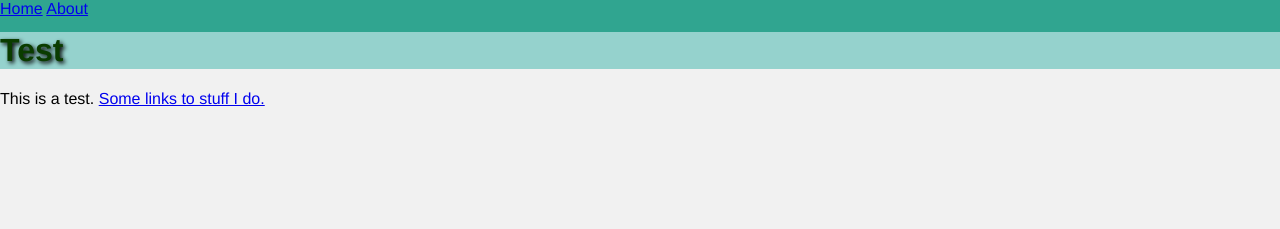
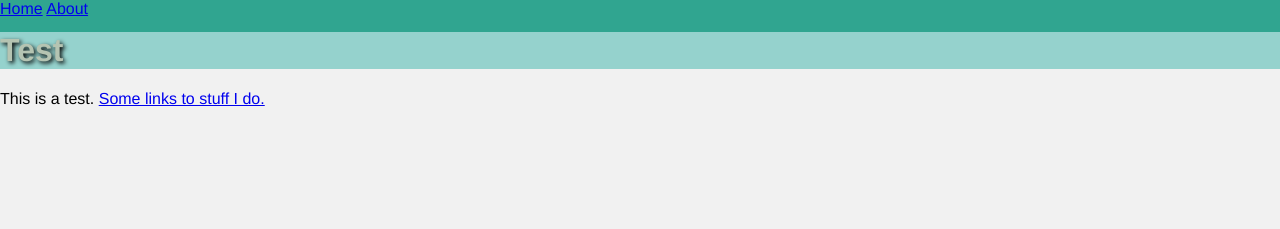
Before and after one commit to LKS90/LKS90.github.io, a Jekyll site: the page built from index.html, in a window 1280 px wide. Shown: the top 229 px of the page. Built offline with Jekyll 4.4.1, drawn with Linux system fonts in a browser that asks for light colours.

Commit message:
Update main.css

```diff
--- a/css/main.css
+++ b/css/main.css
@@ -5,7 +5,7 @@ html, body {
 h1 {
     text-shadow: 2px 2px 4px #000000;
     background-color: #95d2cd;
-    color: #0a3c00;
+    color: #B5C4B2;
 }
 .outer {
     position: relative;
```
